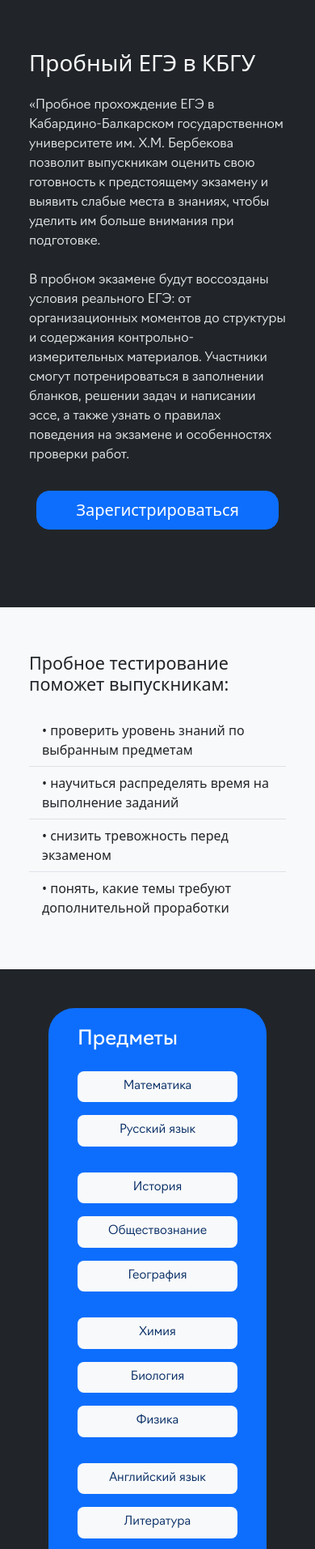
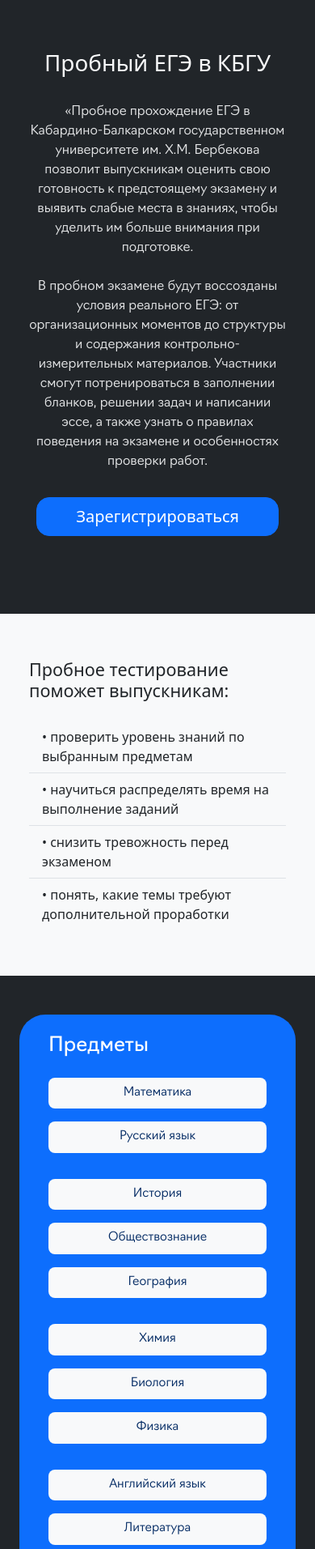
Before and after one commit to alenki/EGE-Trial-exam_website, a plain HTML site: page index.html in a window 390 px wide. Shown: the part 51-1964 px from the top of the page at 81% size. Drawn offline with nearby package versions, Linux system fonts and the light colour scheme.

Commit message:
Адаптировал остальное

```diff
--- a/index.html
+++ b/index.html
@@ -54,8 +54,9 @@
     <section class="bg-dark text-light py-5">
         <div class="container pt-3">
             <div class="d-sm-flex py-5 px-4 px-md-5 row justify-content-between align-items-center">
-                <div class="col-md ">
-                    <h1>Пробный ЕГЭ в КБГУ</h1>
+                <div class="col-md">
+                    <div class="d-flex d-sm-block justify-content-center"><h1>Пробный ЕГЭ в КБГУ</h1></div>
+                    <div class="d-flex d-sm-block justify-content-center text-center text-sm-start">
                         <p class="my-4 main-description">
                             «Пробное прохождение ЕГЭ в Кабардино-Балкарском государственном
                             университете им. Х.М. Бербекова позволит выпускникам оценить свою
@@ -67,6 +68,7 @@
                             Участники смогут потренироваться в заполнении бланков, решении задач и написании эссе,
                             а также узнать о правилах поведения на экзамене и особенностях проверки работ.
                         </p>
+                    </div>
                     <div class="ps-sm-3 pt-2 d-flex d-sm-block justify-content-center">
                         <button class="btn btn-primary btn-lg rounded-4 custom-register-button" data-bs-toggle="modal" data-bs-target="#enroll">Зарегистрироваться</button>
                     </div>
@@ -102,8 +104,8 @@
     </section>
 
     <!-- Предметы -->
-    <section id="topics" class="bg-dark p-5 d-lg-block">
-        <div class="container">
+    <section id="topics" class="bg-dark py-5 d-lg-block">
+        <div class="container px-4 px-sm-4 px-md-5">
             <div class="d-flex p-4 bg-primary rounded-5">
                 <div class="container">
                     <h2 class="text-white disciplines-text-main">Предметы</h2>
@@ -186,7 +188,7 @@
     </section>
 
 <!-- Question Accordion -->
-<section id="questions" class="p-5 bg-light">
+<section id="questions" class="py-5 px-3 bg-light">
         <div class="container">
             <h2 class="text-center mb-4">Часто задаваемые вопросы</h2>
             <div class="accordion accordion-flush" id="questions">
```
Lines whose indentation alone changed are shown as unchanged.
